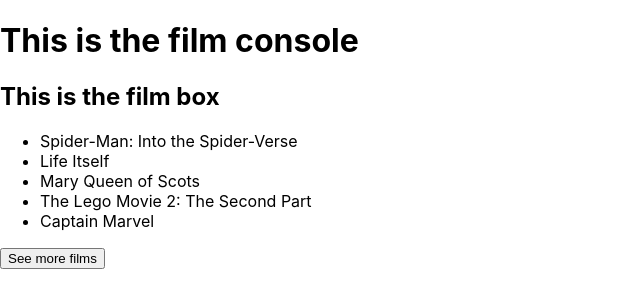
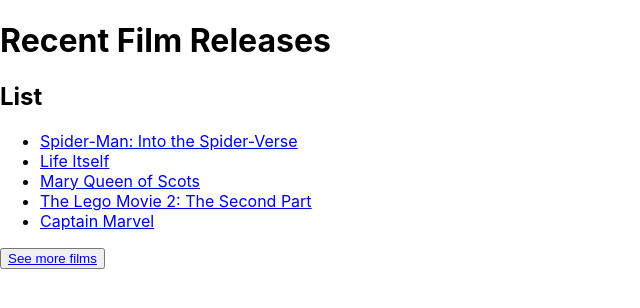
Before and after one commit to emmikoivisto/film-list-react, a React (Create React App) app: page / in a window 1280 px wide. Shown: the top 308 px of the page, without its empty margins (0-640 px from the left). Built offline with nearby package versions, Linux system fonts and the light colour scheme.

Commit message:
links work

```diff
--- a/src/App.js
+++ b/src/App.js
@@ -6,7 +6,9 @@
   return (
     <>
       <FilmConsole></FilmConsole>
-      <button>See more films</button>
+      <button>
+        <a href="https://www.imdb.com/calendar/?region=gb"> See more films</a>
+      </button>
     </>
   );
 }
--- a/src/components/Film.js
+++ b/src/components/Film.js
@@ -1,7 +1,7 @@
-const Film = ({children}) => {
+const Film = ({filmItem, children}) => {
     return (
         <li>
-            {children}
+            <a href={children}>{filmItem}</a>
         </li>
     )
 };
--- a/src/components/FilmBox.js
+++ b/src/components/FilmBox.js
@@ -4,13 +4,13 @@
 
     const filmList = films.map( film => {
         return (
-            <Film filmItem={film.name} key={film.id}>{film.name}</Film>
+            <Film filmItem={film.name} key={film.id}>{film.url}</Film>
         )
     });
 
     return (
         <>
-        <h2>This is the film box</h2>
+        <h2>List</h2>
         <ul>
             {filmList}
         </ul>
--- a/src/containers/FilmConsole.js
+++ b/src/containers/FilmConsole.js
@@ -33,7 +33,7 @@
 
     return (
         <>
-        <h1>This is the film console</h1>
+        <h1>Recent Film Releases</h1>
         <FilmBox films={films}/>
         </>
     )
```
